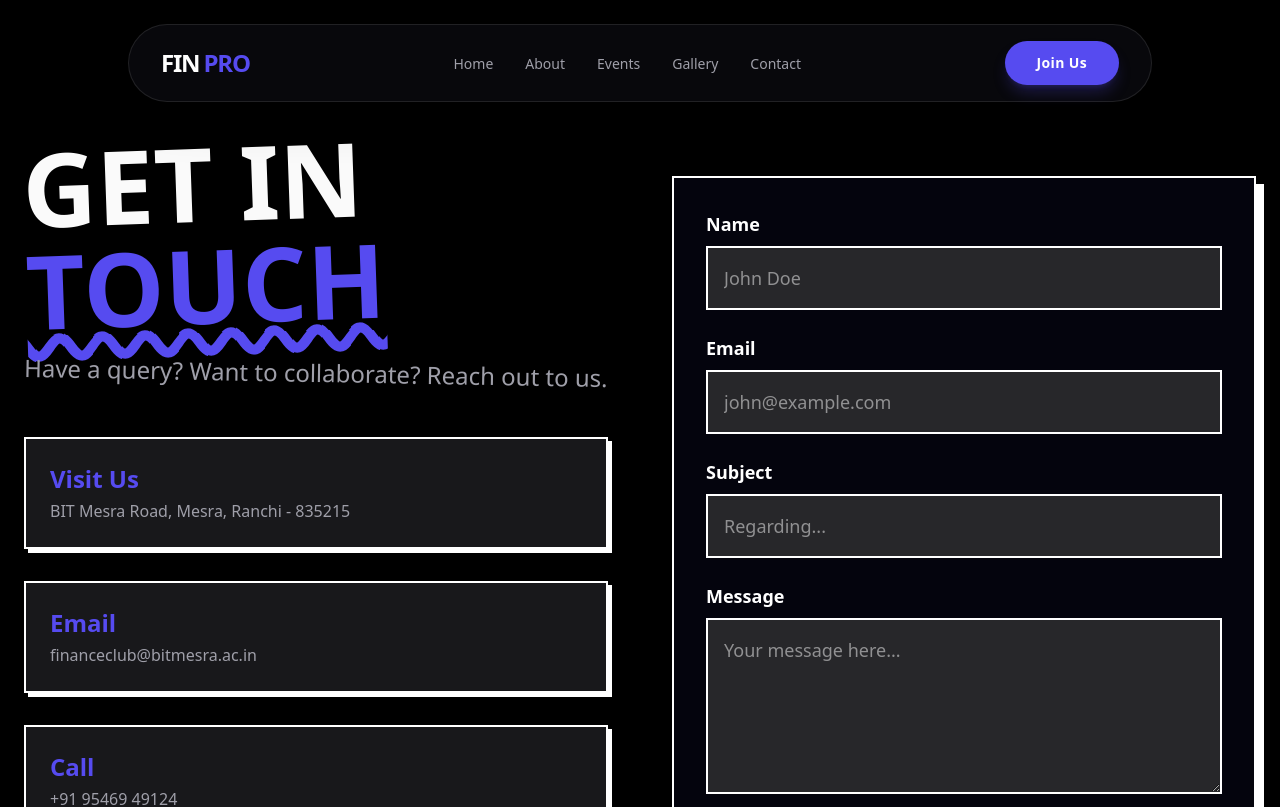
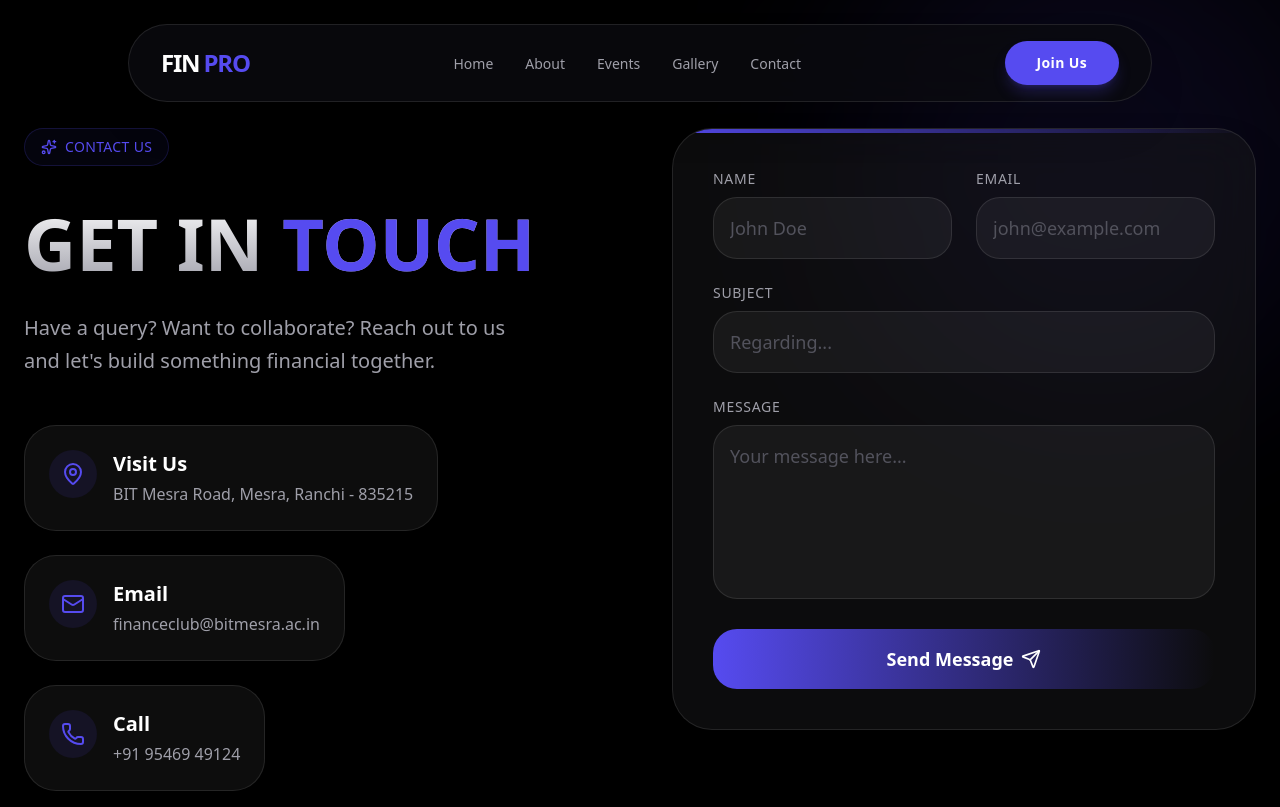
Before and after one commit to playlikeboy/finance-club, a Next.js app: page /contact in a window 1280 px wide. Shown: the top 807 px of the page. Built offline with nearby package versions, Linux system fonts and the light colour scheme.

Commit message:
fix: lint errors and unescaped entities

```diff
--- a/src/app/contact/page.tsx
+++ b/src/app/contact/page.tsx
@@ -1,15 +1,16 @@
 'use client';
 
-import { motion } from 'framer-motion';
+import { Mail, MapPin, Phone, Send, Sparkles } from 'lucide-react';
+import { Reveal } from "@/components/ui/reveal";
 
 function InputField({ label, type = "text", placeholder }: { label: string, type?: string, placeholder?: string }) {
   return (
     <div className="group relative">
-       <label className="block text-zinc-900 dark:text-white text-lg font-handwritten font-bold mb-2">{label}</label>
+       <label className="block text-zinc-600 dark:text-zinc-400 text-sm font-sans font-medium mb-2 uppercase tracking-wider">{label}</label>
        <input
          type={type}
          placeholder={placeholder}
-         className="w-full bg-white dark:bg-zinc-800 border-2 border-zinc-900 dark:border-white p-4 font-sans text-lg focus:outline-none focus:translate-x-[-2px] focus:translate-y-[-2px] focus:shadow-[4px_4px_0px_0px] focus:shadow-fin-blue transition-all"
+         className="w-full bg-zinc-50 dark:bg-white/5 border border-zinc-200 dark:border-white/10 p-4 rounded-xl font-sans text-lg focus:outline-none focus:border-fin-blue focus:ring-1 focus:ring-fin-blue/50 transition-all placeholder:text-zinc-400 dark:placeholder:text-zinc-600"
        />
     </div>
   );
@@ -18,11 +19,11 @@ function InputField({ label, type = "text", placeholder }: { label: string, type
 function TextArea({ label, placeholder }: { label: string, placeholder?: string }) {
   return (
     <div className="group relative">
-       <label className="block text-zinc-900 dark:text-white text-lg font-handwritten font-bold mb-2">{label}</label>
+       <label className="block text-zinc-600 dark:text-zinc-400 text-sm font-sans font-medium mb-2 uppercase tracking-wider">{label}</label>
        <textarea
          rows={5}
          placeholder={placeholder}
-         className="w-full bg-white dark:bg-zinc-800 border-2 border-zinc-900 dark:border-white p-4 font-sans text-lg focus:outline-none focus:translate-x-[-2px] focus:translate-y-[-2px] focus:shadow-[4px_4px_0px_0px] focus:shadow-fin-blue transition-all"
+         className="w-full bg-zinc-50 dark:bg-white/5 border border-zinc-200 dark:border-white/10 p-4 rounded-xl font-sans text-lg focus:outline-none focus:border-fin-blue focus:ring-1 focus:ring-fin-blue/50 transition-all placeholder:text-zinc-400 dark:placeholder:text-zinc-600 resize-none"
        />
     </div>
   );
@@ -30,59 +31,75 @@ function TextArea({ label, placeholder }: { label: string, placeholder?: string
 
 export default function ContactPage() {
   return (
-    <main className="min-h-screen bg-zinc-50 dark:bg-black text-zinc-900 dark:text-zinc-50">
+    <main className="min-h-screen bg-zinc-50 dark:bg-black text-zinc-900 dark:text-zinc-50 selection:bg-fin-blue selection:text-white relative overflow-hidden">
 
-      <section className="pt-32 pb-20 container px-6 mx-auto grid grid-cols-1 md:grid-cols-2 gap-16">
+      {/* Background Ambience */}
+      <div className="absolute top-0 left-0 w-full h-full overflow-hidden pointer-events-none">
+          <div className="absolute top-[-10%] right-[-5%] w-[500px] h-[500px] bg-fin-blue/10 rounded-full blur-[100px]" />
+          <div className="absolute bottom-[-10%] left-[-10%] w-[600px] h-[600px] bg-fin-indigo/10 rounded-full blur-[120px]" />
+      </div>
+
+      <section className="pt-32 pb-20 container px-6 mx-auto relative z-10">
+
+         <div className="grid grid-cols-1 lg:grid-cols-2 gap-16 items-start">
 
             {/* Info Column */}
-         <motion.div
-           initial={{ opacity: 0, x: -50 }}
-           animate={{ opacity: 1, x: 0 }}
-           className="space-y-12"
-         >
+            <div className="space-y-12">
+               <Reveal variant="fade-up">
+                   <div className="inline-flex items-center gap-2 px-4 py-2 rounded-full border border-fin-blue/20 bg-fin-blue/5 mb-8">
+                        <Sparkles className="w-4 h-4 text-fin-blue" />
+                        <span className="font-sans font-medium text-sm text-fin-blue tracking-wide uppercase">Contact Us</span>
+                    </div>
+                  <h1 className="font-heading font-black text-5xl md:text-7xl leading-tight mb-6 bg-clip-text text-transparent bg-gradient-to-b from-zinc-900 to-zinc-600 dark:from-white dark:to-zinc-400">
+                     GET IN <span className="text-fin-blue">TOUCH</span>
+                  </h1>
+                  <p className="text-zinc-600 dark:text-zinc-400 font-sans text-xl leading-relaxed max-w-lg">
+                     Have a query? Want to collaborate? Reach out to us and let&apos;s build something financial together.
+                  </p>
+               </Reveal>
+
+               <div className="space-y-6">
+                  {[
+                    { title: "Visit Us", content: "BIT Mesra Road, Mesra, Ranchi - 835215", icon: MapPin },
+                    { title: "Email", content: "financeclub@bitmesra.ac.in", icon: Mail },
+                    { title: "Call", content: "+91 95469 49124", icon: Phone }
+                  ].map((item, i) => (
+                     <Reveal key={i} variant="fade-up" delay={i * 0.1}>
+                         <div className="group bg-white/50 dark:bg-white/5 border border-zinc-200 dark:border-white/10 p-6 rounded-2xl hover:bg-white dark:hover:bg-white/10 transition-colors flex items-start gap-4">
+                            <div className="p-3 bg-fin-blue/10 rounded-xl text-fin-blue group-hover:bg-fin-blue group-hover:text-white transition-colors">
+                                <item.icon className="w-6 h-6" />
+                            </div>
                             <div>
-               <h1 className="font-handwritten text-[8vw] leading-none font-bold mb-6 rotate-[-2deg]">
-                  GET IN <span className="text-fin-blue underline decoration-wavy">TOUCH</span>
-               </h1>
-               <p className="text-zinc-600 dark:text-zinc-400 font-handwritten text-2xl rotate-[1deg]">
-                  Have a query? Want to collaborate? Reach out to us.
-               </p>
+                                <h3 className="font-heading font-bold text-xl mb-1 text-zinc-900 dark:text-white">{item.title}</h3>
+                                <p className="text-zinc-600 dark:text-zinc-400 font-sans">{item.content}</p>
+                            </div>
+                         </div>
+                     </Reveal>
+                  ))}
+               </div>
             </div>
 
-            <div className="space-y-8">
-               {[
-                 { title: "Visit Us", content: "BIT Mesra Road, Mesra, Ranchi - 835215" },
-                 { title: "Email", content: "financeclub@bitmesra.ac.in" },
-                 { title: "Call", content: "+91 95469 49124" }
-               ].map((item, i) => (
-                  <div key={i} className="bg-white dark:bg-zinc-900 border-2 border-zinc-900 dark:border-white p-6 shadow-[4px_4px_0px_0px] shadow-zinc-900 dark:shadow-white hover:translate-x-[-2px] hover:translate-y-[-2px] hover:shadow-[6px_6px_0px_0px] transition-all">
-                     <h3 className="font-handwritten font-bold text-2xl mb-1 text-fin-blue">{item.title}</h3>
-                     <p className="text-zinc-600 dark:text-zinc-400 font-sans">{item.content}</p>
-                  </div>
-               ))}
-            </div>
-         </motion.div>
+            {/* Form Column */}
+            <Reveal variant="fade-up" delay={0.2}>
+                <div className="bg-white dark:bg-zinc-900/50 backdrop-blur-xl border border-zinc-200 dark:border-white/10 p-8 md:p-10 rounded-3xl shadow-2xl relative overflow-hidden">
+                   <div className="absolute top-0 left-0 w-full h-1 bg-gradient-to-r from-fin-blue to-fin-indigo" />
 
-         {/* Form Column */}
-         <motion.div
-           initial={{ opacity: 0, x: 50 }}
-           animate={{ opacity: 1, x: 0 }}
-           transition={{ delay: 0.2 }}
-           className="bg-fin-blue/5 border-2 border-zinc-900 dark:border-white p-8 md:mt-12 shadow-[8px_8px_0px_0px] shadow-zinc-900 dark:shadow-white"
-         >
-            <form className="space-y-6">
-               <div className="grid grid-cols-1 gap-6">
+                   <form className="space-y-6 relative z-10">
+                      <div className="grid grid-cols-1 md:grid-cols-2 gap-6">
                          <InputField label="Name" placeholder="John Doe" />
                          <InputField label="Email" type="email" placeholder="john@example.com" />
                       </div>
                       <InputField label="Subject" placeholder="Regarding..." />
                       <TextArea label="Message" placeholder="Your message here..." />
 
-               <button type="button" className="w-full bg-fin-blue text-white border-2 border-zinc-900 dark:border-white font-handwritten font-bold text-xl py-4 hover:bg-fin-blue/90 shadow-[4px_4px_0px_0px] shadow-zinc-900 dark:shadow-white hover:translate-x-[-2px] hover:translate-y-[-2px] hover:shadow-[6px_6px_0px_0px] transition-all">
-                  Send Message
+                      <button type="button" className="w-full bg-gradient-to-r from-fin-blue to-fin-indigo text-white font-sans font-bold text-lg py-4 rounded-xl hover:shadow-lg hover:shadow-fin-blue/25 hover:scale-[1.02] active:scale-[0.98] transition-all flex items-center justify-center gap-2">
+                         Send Message <Send className="w-5 h-5" />
                       </button>
                    </form>
-         </motion.div>
+                </div>
+            </Reveal>
+
+         </div>
 
       </section>
 
--- a/src/app/gallery/page.tsx
+++ b/src/app/gallery/page.tsx
@@ -1,5 +1,5 @@
 import type { Metadata } from 'next';
-import GallerySection from "@/components/home/GallerySection";
+import GalleryClient from "@/components/pages/gallery-client";
 
 export const metadata: Metadata = {
   title: "Gallery | Finance Club",
@@ -7,19 +7,5 @@ export const metadata: Metadata = {
 };
 
 export default function GalleryPage() {
-  return (
-    <main className="min-h-screen bg-white dark:bg-black text-zinc-900 dark:text-zinc-50 selection:bg-fin-blue selection:text-white pt-24">
-
-      <div className="container mx-auto px-6 py-10 mb-16 text-center">
-         <h1 className="font-handwritten text-[10vw] leading-none font-bold text-center rotate-[-2deg]">
-           OUR <span className="text-fin-blue underline decoration-wavy decoration-2">GALLERY</span>
-         </h1>
-         <p className="max-w-xl mx-auto text-xl md:text-2xl mt-8 font-handwritten text-zinc-600 dark:text-zinc-400 rotate-[1deg]">
-            A visual journey through our events, workshops, and community gatherings.
-         </p>
-      </div>
-
-      <GallerySection />
-    </main>
-  );
+  return <GalleryClient />;
 }
--- a/src/components/pages/about-client.tsx
+++ b/src/components/pages/about-client.tsx
@@ -1,9 +1,7 @@
 "use client";
 
-import { motion } from 'framer-motion';
-import { ArrowRight, Sparkles, TrendingUp, Users, Calendar } from 'lucide-react';
+import { Sparkles, TrendingUp, Users, Calendar } from 'lucide-react';
 import { Reveal } from "@/components/ui/reveal";
-import { Button } from "@/components/ui/button";
 
 export default function AboutClient() {
   return (
--- /dev/null
+++ b/src/components/pages/gallery-client.tsx
@@ -0,0 +1,79 @@
+'use client';
+
+import { motion } from 'framer-motion';
+import { Sparkles, ArrowUpRight } from 'lucide-react';
+import { Reveal } from "@/components/ui/reveal";
+
+const galleryItems = [
+    { src: "/figma_attachments/stock_session.png", title: "Stock Strategy Session", category: "Workshop", size: "large" },
+    { src: "/figma_attachments/case_study.png", title: "Case Study 2024", category: "Competition", size: "small" },
+    { src: "/figma_attachments/workshop.png", title: "Financial Modeling", category: "Workshop", size: "tall" },
+    { src: "/figma_attachments/hackathon.png", title: "Fintech Hackathon", category: "Event", size: "small" },
+    { src: "/figma_attachments/stock_session.png", title: "Guest Speaker: Zeroodha", category: "Seminar", size: "large" },
+    { src: "/figma_attachments/case_study.png", title: "Annual Meetup", category: "Community", size: "tall" },
+];
+
+export default function GalleryClient() {
+    return (
+        <main className="min-h-screen bg-zinc-50 dark:bg-black text-zinc-900 dark:text-zinc-50 selection:bg-fin-blue selection:text-white pt-24 pb-24 relative overflow-hidden">
+
+            {/* Background Ambience */}
+            <div className="absolute inset-0 pointer-events-none">
+                <div className="absolute top-0 left-1/2 -translate-x-1/2 w-[800px] h-[800px] bg-fin-blue/5 rounded-full blur-[120px]" />
+            </div>
+
+            <div className="container mx-auto px-6 relative z-10">
+
+                {/* Header */}
+                <div className="text-center mb-20">
+                    <Reveal variant="fade-up">
+                        <div className="inline-flex items-center gap-2 px-4 py-2 rounded-full border border-fin-blue/20 bg-fin-blue/5 mb-8">
+                            <Sparkles className="w-4 h-4 text-fin-blue" />
+                            <span className="font-sans font-medium text-sm text-fin-blue tracking-wide uppercase">Our Moments</span>
+                        </div>
+                        <h1 className="font-heading font-black text-5xl md:text-7xl leading-tight mb-6 bg-clip-text text-transparent bg-gradient-to-b from-zinc-900 to-zinc-600 dark:from-white dark:to-zinc-400">
+                           CAPTURING <span className="text-fin-blue">MEMORIES</span>
+                        </h1>
+                        <p className="max-w-2xl mx-auto text-xl text-zinc-600 dark:text-zinc-400 font-sans leading-relaxed">
+                            A visual journey through the events, workshops, and milestones that define our community.
+                        </p>
+                    </Reveal>
+                </div>
+
+                {/* Gallery Grid */}
+                <div className="grid grid-cols-1 md:grid-cols-2 lg:grid-cols-3 gap-8 auto-rows-[300px]">
+                    {galleryItems.map((item, i) => (
+                        <Reveal key={i} variant="fade-up" delay={i * 0.1}>
+                            <motion.div
+                                className={`relative h-full w-full rounded-3xl overflow-hidden cursor-pointer group border border-zinc-200 dark:border-white/10 ${item.size === 'large' ? 'md:col-span-2' : ''} ${item.size === 'tall' ? 'row-span-2' : ''}`}
+                                whileHover={{ scale: 0.98 }}
+                                transition={{ duration: 0.4 }}
+                            >
+                                {/* Image Placeholder (Gradient for now if image missing) */}
+                                <div className="absolute inset-0 bg-zinc-200 dark:bg-zinc-800" />
+                                <img src={item.src} alt={item.title} className="absolute inset-0 w-full h-full object-cover transition-transform duration-700 group-hover:scale-110" />
+
+                                {/* Overlay */}
+                                <div className="absolute inset-0 bg-gradient-to-t from-black/80 via-black/20 to-transparent opacity-0 group-hover:opacity-100 transition-opacity duration-300" />
+
+                                {/* Content */}
+                                <div className="absolute bottom-0 left-0 w-full p-8 translate-y-4 group-hover:translate-y-0 transition-transform duration-300">
+                                    <span className="inline-block px-3 py-1 bg-fin-blue/90 backdrop-blur-md rounded-full text-white text-xs font-bold uppercase tracking-wider mb-2 opacity-0 group-hover:opacity-100 transition-opacity delay-100">
+                                        {item.category}
+                                    </span>
+                                    <h3 className="text-2xl font-heading font-bold text-white mb-1 opacity-0 group-hover:opacity-100 transition-opacity delay-150">
+                                        {item.title}
+                                    </h3>
+                                    <div className="flex items-center gap-2 text-zinc-300 text-sm opacity-0 group-hover:opacity-100 transition-opacity delay-200">
+                                        View Details <ArrowUpRight className="w-4 h-4" />
+                                    </div>
+                                </div>
+                            </motion.div>
+                        </Reveal>
+                    ))}
+                </div>
+
+            </div>
+        </main>
+    );
+}
```
Lines whose indentation alone changed are shown as unchanged.
